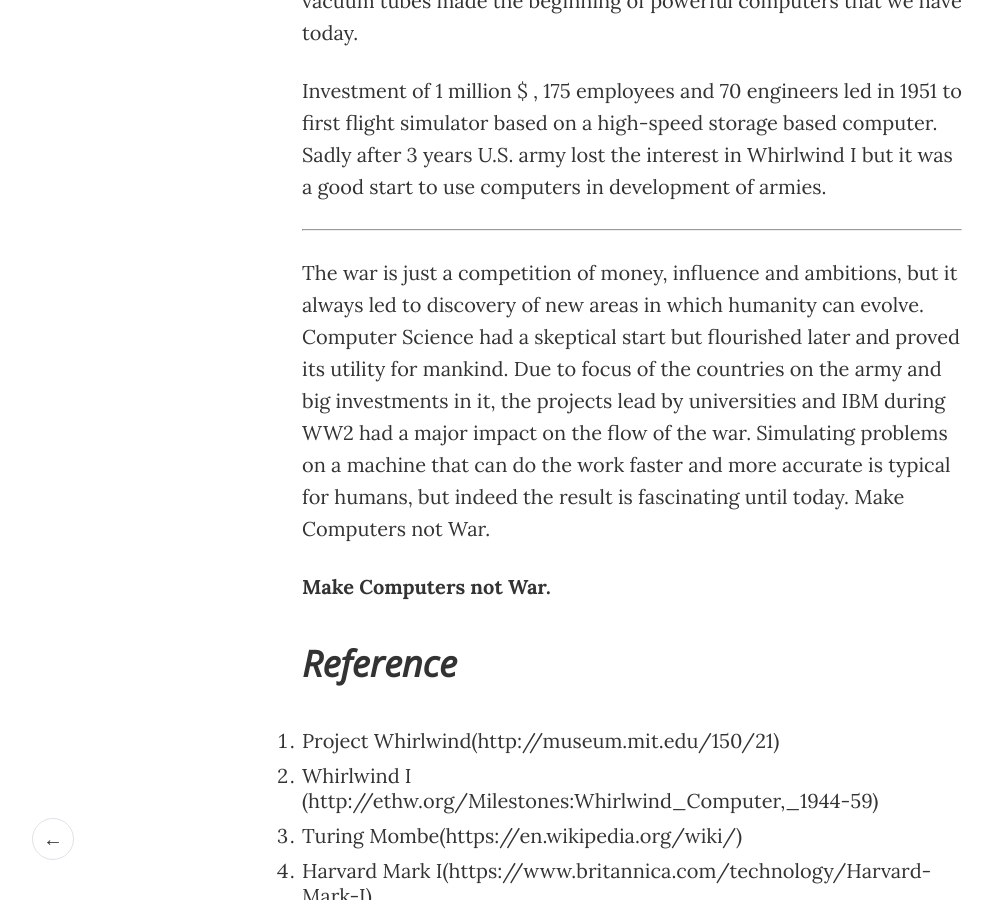
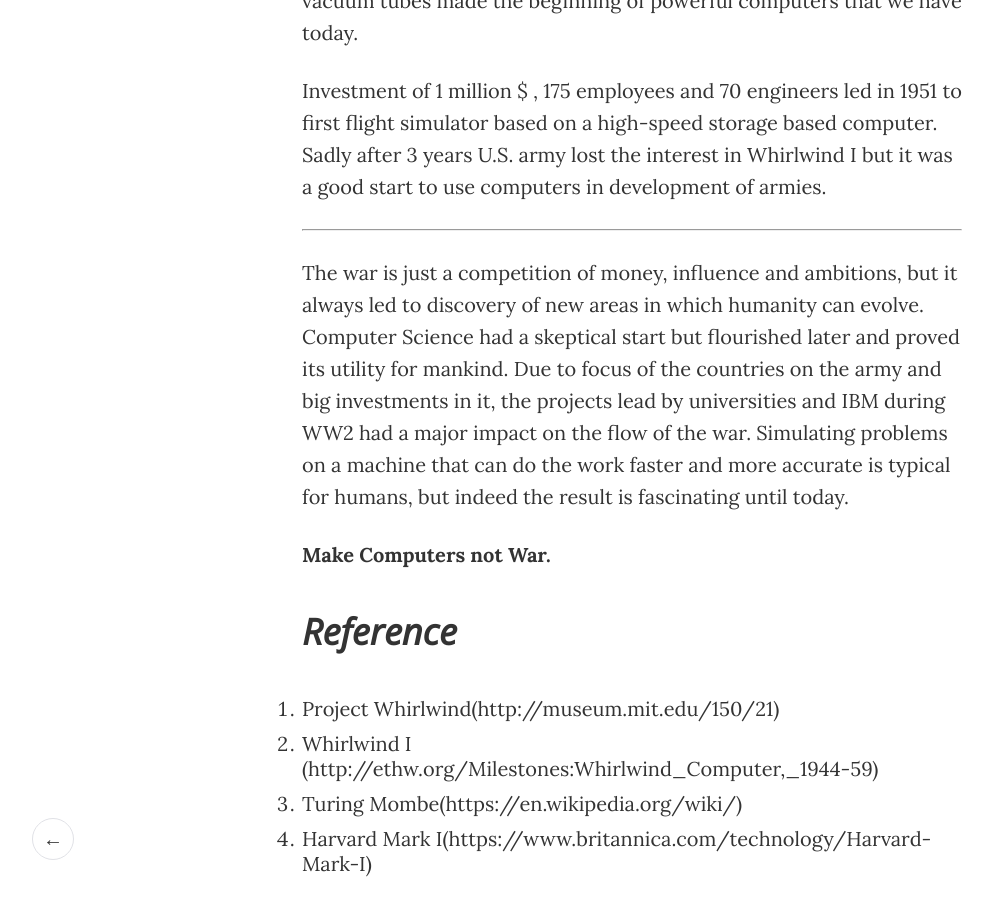
Before and after one commit to historyofcs/historyofcs.github.io, a Jekyll site: the page built from _posts/2016-09-27-simulating-the-war.markdown, in a window 1280 px wide and 900 px high, scrolled down 3243 px. Shown: the whole window, without its empty margins (8-1000 px from the left). Built offline with Jekyll 4.4.1, drawn with Linux system fonts in a browser that asks for light colours; comment, search, counter and statistics services are not loaded.

Commit message:
modification to blogpost

```diff
--- a/_posts/2016-09-27-simulating-the-war.markdown
+++ b/_posts/2016-09-27-simulating-the-war.markdown
@@ -36,7 +36,6 @@ Later in 1945 when ENIAC computer was revealed, they focused on implementation o
 
 -----
 The war is just a competition of money, influence and ambitions, but it always led to discovery of new areas in which humanity can evolve. Computer Science had a skeptical start but flourished later and proved its utility for mankind. Due to focus of the countries on the army and big investments in it, the projects lead by universities and IBM during WW2 had a major impact on the flow of the war. Simulating problems on a machine that can do the work faster and more accurate is typical for humans, but indeed the result is fascinating until today.
-Make Computers not War.
 
 
 **Make Computers not War.**
```
